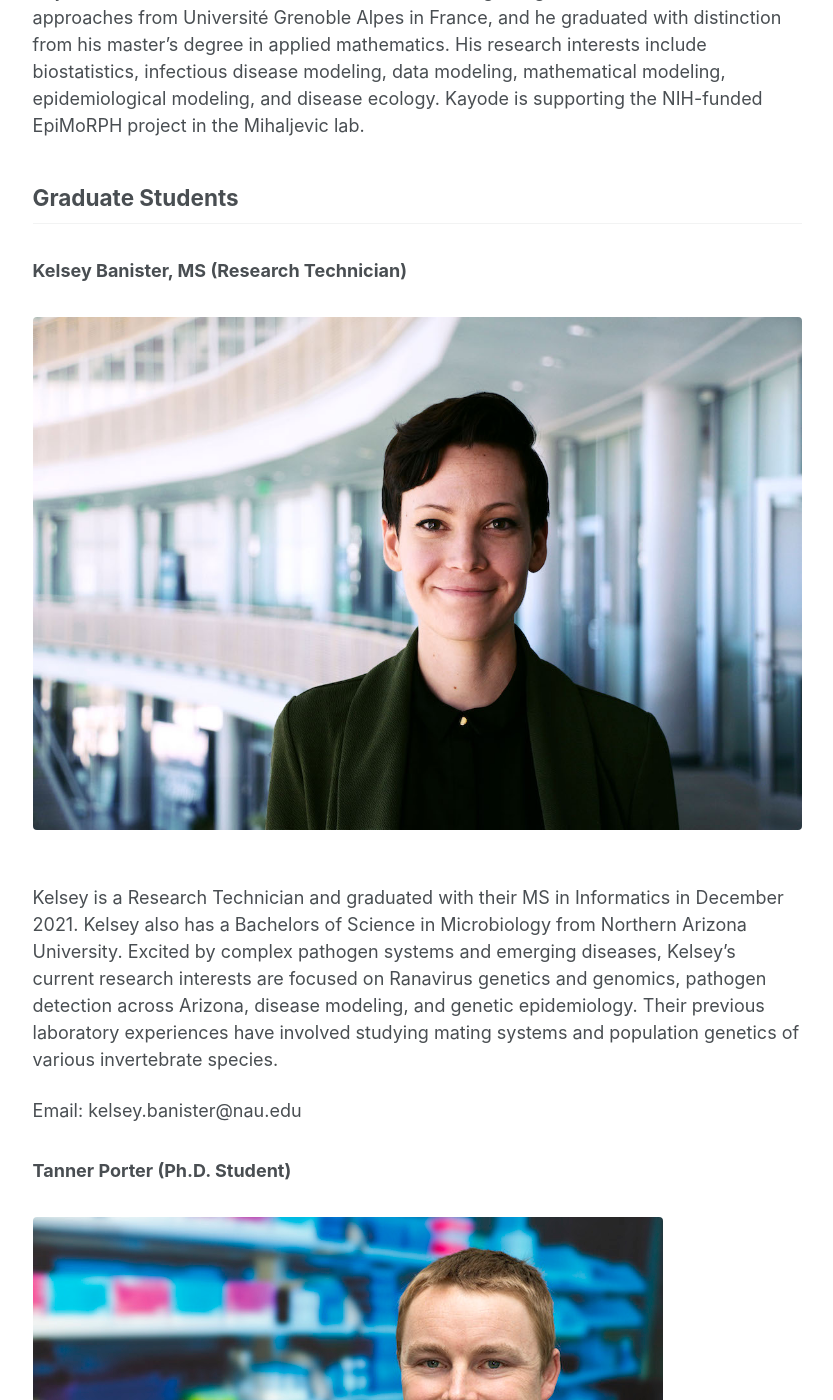
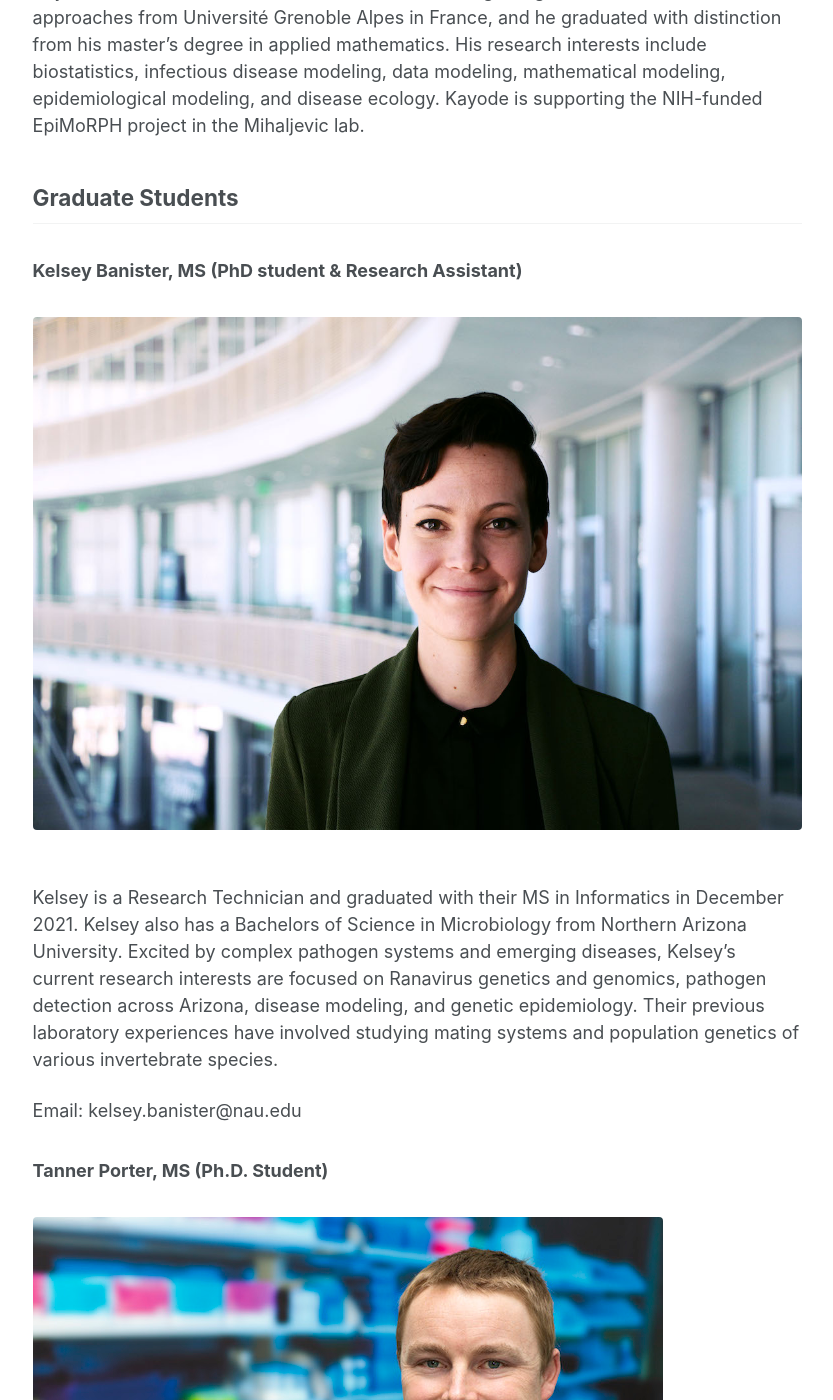
Before and after one commit to jrmihalj/jrmihalj.github.io, a Jekyll site: the page built from _pages/people.md, in a window 1280 px wide and 1400 px high, scrolled down 2831 px. Shown: the whole window, without its empty margins (249-1082 px from the left). Built offline with Jekyll 4.4.1, drawn with Linux system fonts in a browser that asks for light colours; our own code applies the rules of GitHub Pages for plain Markdown files.

Commit message:
add PhD for Kelsey, add MS for Tanner

```diff
--- a/_pages/people.md
+++ b/_pages/people.md
@@ -45,7 +45,7 @@ Kayode obtained a PhD in infectious disease modeling using statistical and mathe
 
 ## Graduate Students
 
-### Kelsey Banister, MS (Research Technician)
+### Kelsey Banister, MS (PhD student & Research Assistant)
 
 <figure>
   <img src="/images/Kelsey_Banister_sm.jpg" style="align:left">
@@ -56,7 +56,7 @@ Kelsey is a Research Technician and graduated with their MS in Informatics in De
 Email: kelsey.banister@nau.edu
 
 
-### Tanner Porter (Ph.D. Student)
+### Tanner Porter, MS (Ph.D. Student)
 
 <figure>
   <img src="/images/Tanner_Porter.jpg" style="float:left;width:630px;height:450px">
```
